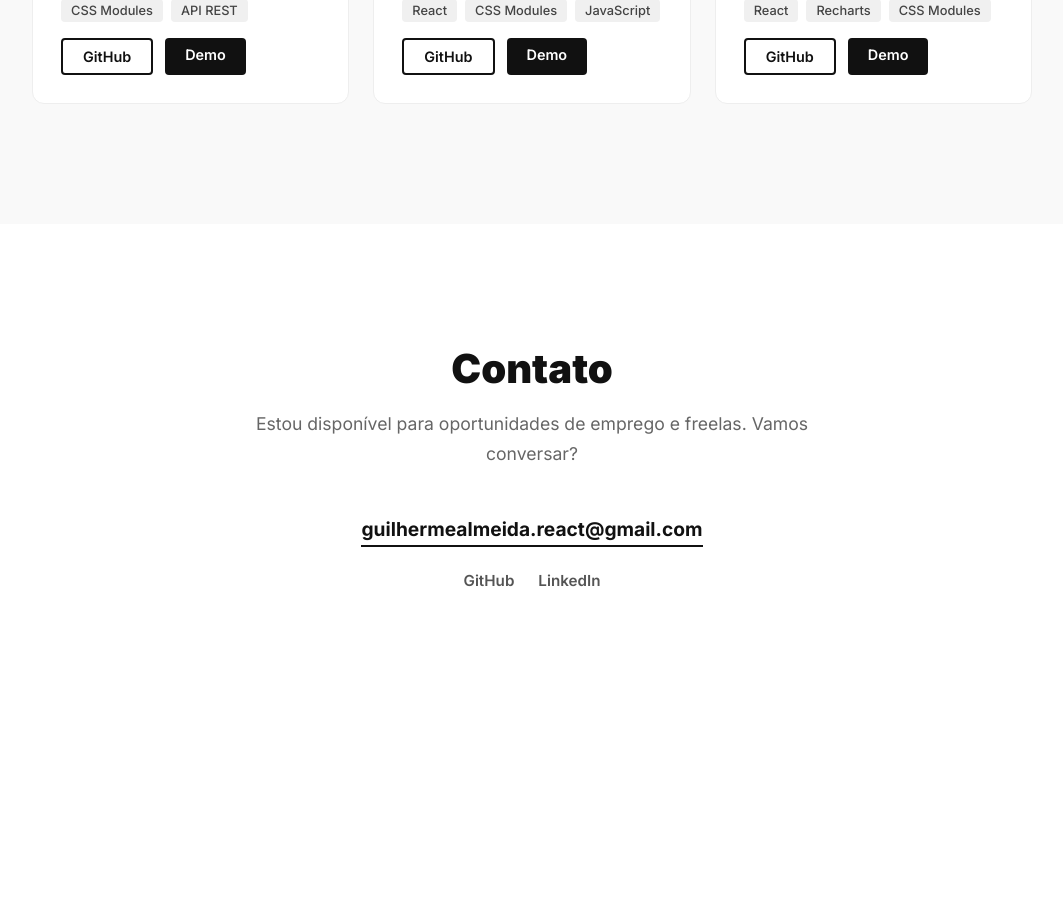
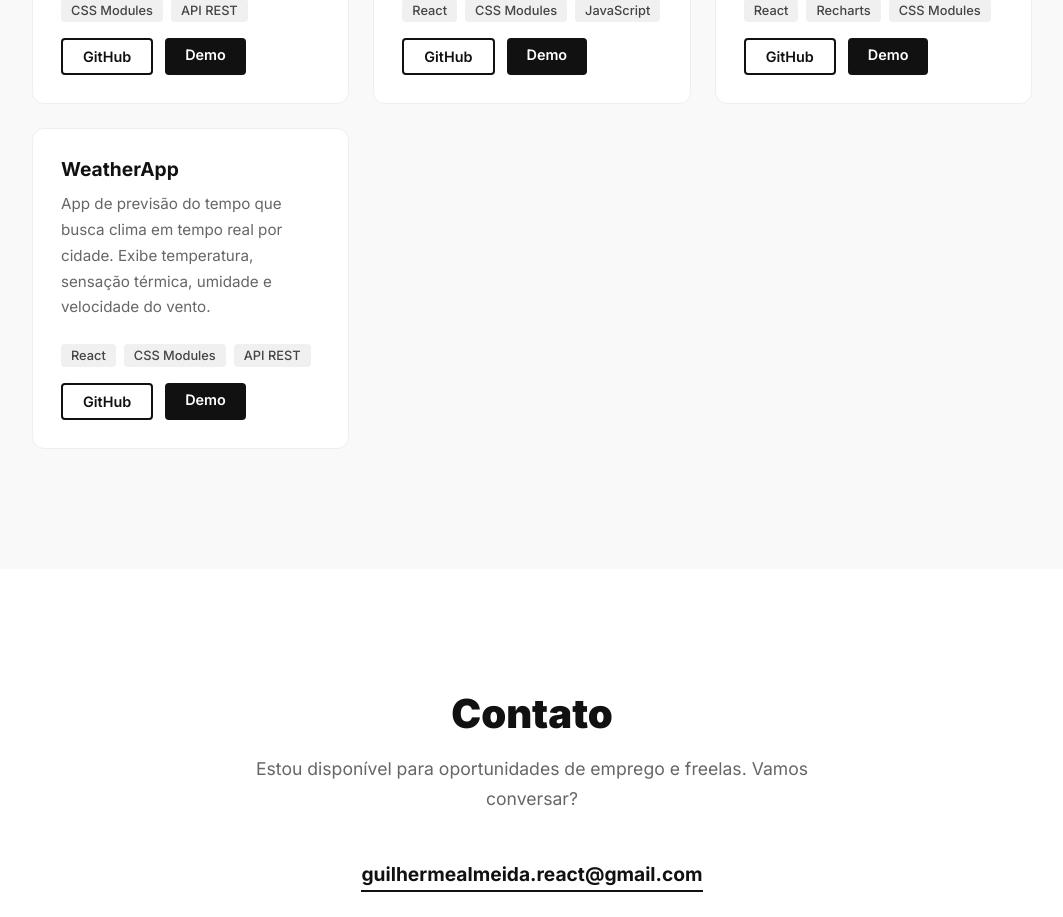
Before and after one commit to guilhermealmeidareact/portfolio-completo, a React (Vite) app: page / in a window 1280 px wide. Shown: the part 2340-3257 px from the top of the page, without its empty margins (108-1171 px from the left). Before the commit the page ends 3050 px from the top, so only its background shows below. Built offline with nearby package versions, Linux system fonts and the light colour scheme.

Commit message:
adiciona weather app no portfolio

```diff
--- a/src/components/Projetos.jsx
+++ b/src/components/Projetos.jsx
@@ -28,6 +28,15 @@ const projetos = [
     tecnologias: ["React", "Recharts", "CSS Modules"],
     github: "https://github.com/guilhermealmeidareact/dashboard",
     demo: "https://dashboard-seven-flax-46.vercel.app"
+},
+
+{
+    id: 4,
+    nome: "WeatherApp",
+    descricao: "App de previsão do tempo que busca clima em tempo real por cidade. Exibe temperatura, sensação térmica, umidade e velocidade do vento.",
+    tecnologias: ["React", "CSS Modules", "API REST"],
+    github: "https://github.com/guilhermealmeidareact/weather-app",
+    demo: "https://weather-app-sandy-seven-64.vercel.app"
 },
 ]
 
```
